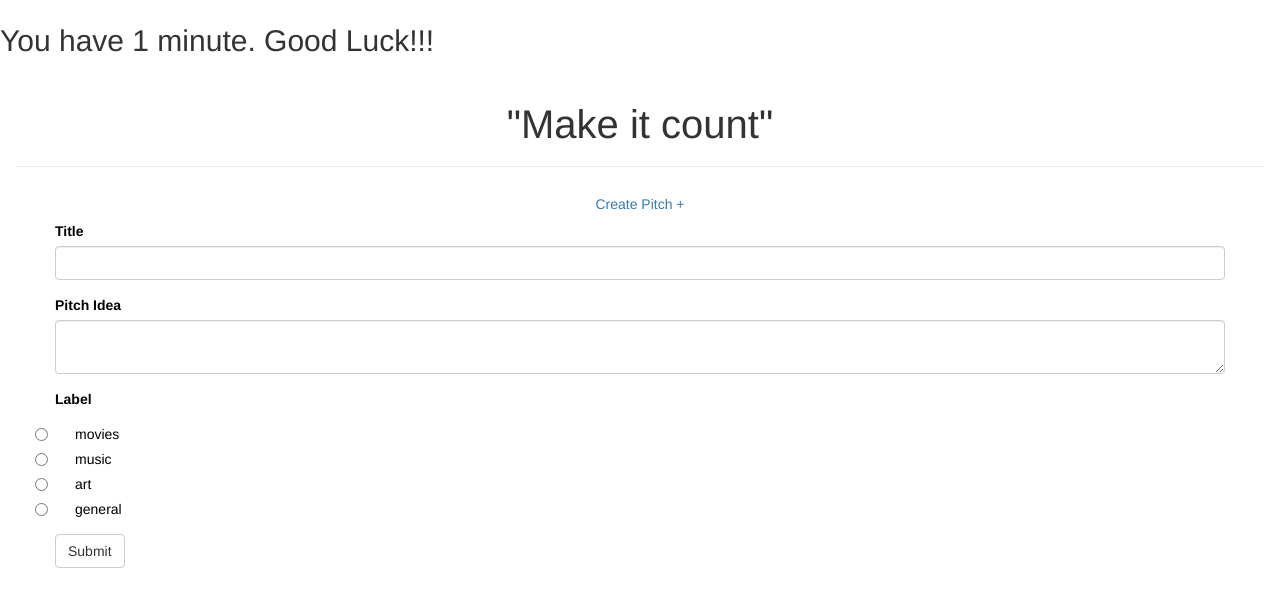
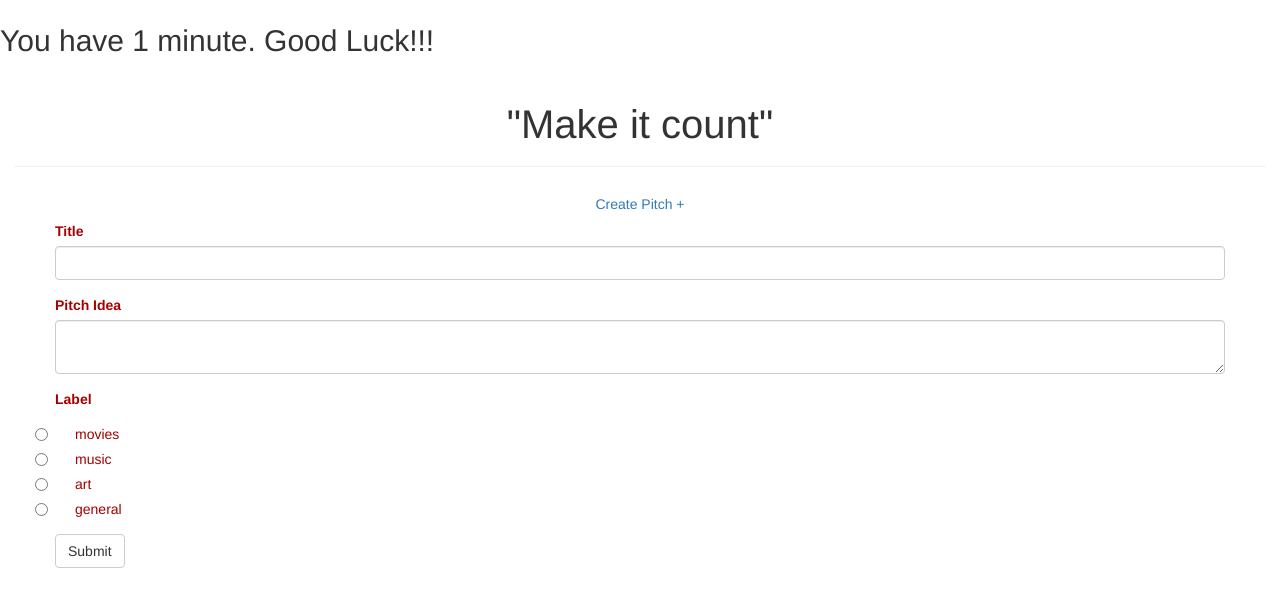
Before and after one commit to Ahmed-moringa/Pitch_me, a Flask app: page /pitches/new/ in a window 1280 px wide. Shown: the part 52-659 px from the top of the page. Run offline with Flask 2, Linux system fonts and the light colour scheme; the visitor is signed in with stand-in values (Sample User, id 1); data comes from the database, SQL or seed files in the repository; some libraries are stand-ins or nearby versions.

Commit message:
changed color and refractored

```diff
--- a/app/templates/pitches.html
+++ b/app/templates/pitches.html
@@ -1,5 +1,7 @@
-{% import 'bootstrap/wtf.html' as wtf %} {% extends 'bootstrap/base.html' %} {%
-    include 'navbar.html'%} {% block content %}
+{% import 'bootstrap/wtf.html' as wtf %}
+{% extends 'bootstrap/base.html' %}
+{% include 'navbar.html'%}
+{% block content %}
 
     {% block styles %}
       {{ super() }}
@@ -9,7 +11,7 @@
 
     <div class="container">
       <div class="row">
-        <div style="color :black">
+        <div style="color :rgb(165, 0, 0)">
           {{wtf.quick_form(form)}}
           <ul>
             {% for pitch in pitches %}
```
